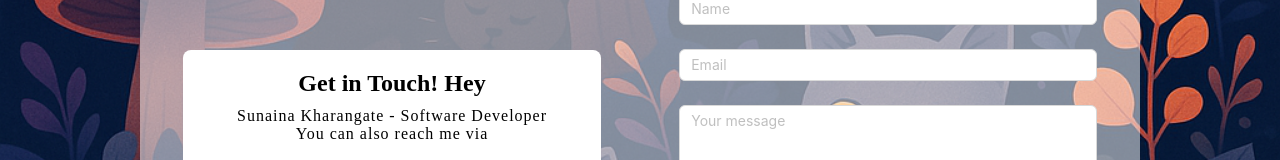
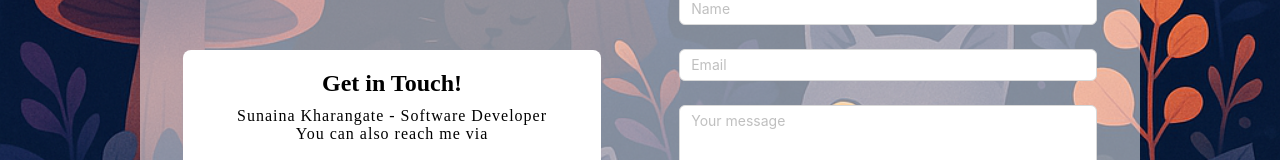
Before and after one commit to sunaina47/portfolio, a Next.js app: page /Contact in a window 1280 px wide. Shown: the part 262-422 px from the top of the page. Built offline with nearby package versions, Linux system fonts and the light colour scheme.

Commit message:
reverted Hey

```diff
--- a/src/components/Contact/Contact.js
+++ b/src/components/Contact/Contact.js
@@ -33,7 +33,7 @@ const Contact = () => {
                     marginBottom: "10px",
                   }}
                 >
-                  Get in Touch! Hey
+                  Get in Touch!
                 </h2>
                 <span
                   style={{
```
